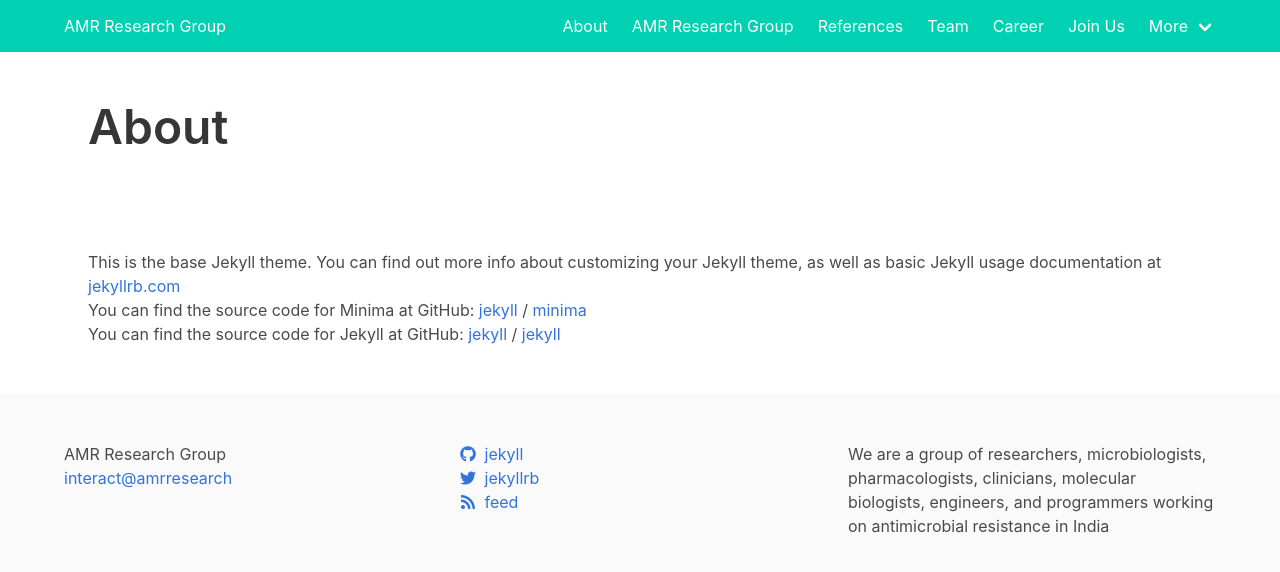
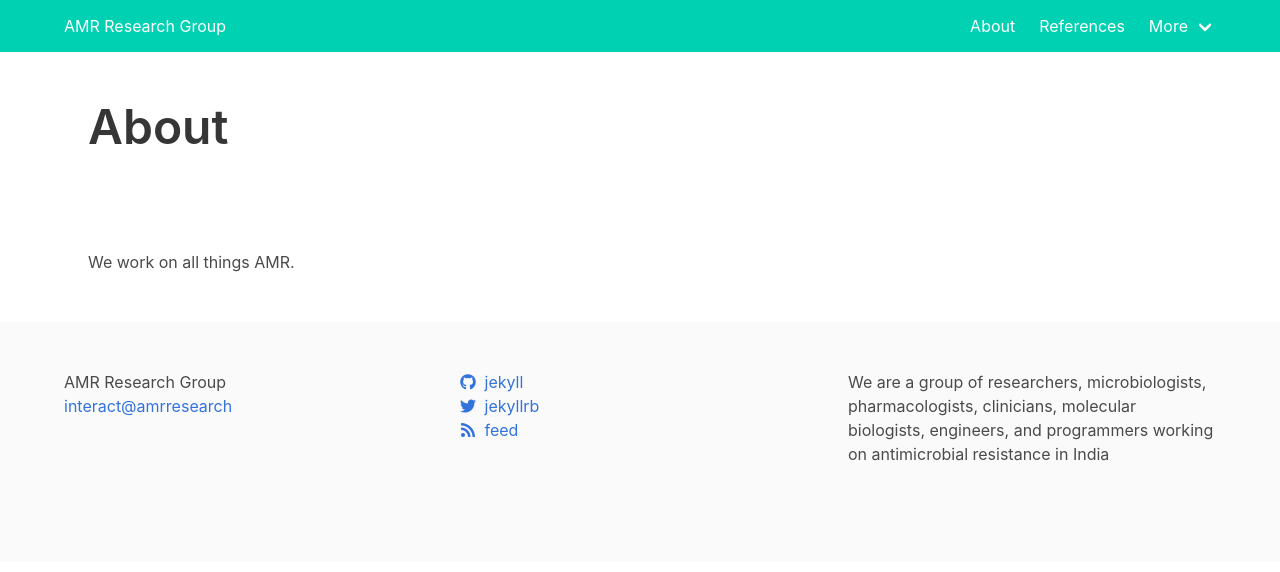
Before and after one commit to onehealthamr/onehealthamr.in, a Jekyll site: the page built from about.md, in a window 1280 px wide. Shown: the top 572 px of the page. Built offline with Jekyll 4.4.1, drawn with Linux system fonts in a browser that asks for light colours; nearby versions of some CDN libraries.

Commit message:
cleanup links

```diff
--- a/_includes/header.html
+++ b/_includes/header.html
@@ -30,9 +30,8 @@
           {%- endfor -%}
           {%- endif -%}
 
-          <a class="navbar-item">Team</a>
-          <a class="navbar-item">Career</a>
-          <a class="navbar-item">Join Us</a>
+          <!-- <a class="navbar-item">Team</a> -->
+
           <div class="navbar-item has-dropdown is-hoverable">
               <a class="navbar-link">
                 More
--- a/_layouts/home.html
+++ b/_layouts/home.html
@@ -8,10 +8,10 @@
       <div class="hero-body">
         <div class="container">
           <h1 class="title">
-            {{ page.title}}
+            {{ site.title}}
           </h1>
           <h2 class="subtitle">
-            {{ page.subtitle }}
+            {{ site.description }}
           </h2>
         </div>
       </div>
--- a/about.md
+++ b/about.md
@@ -4,15 +4,4 @@
 permalink: /about/
 ---
 
-This is the base Jekyll theme. You can find out more info about customizing your Jekyll theme, as well as basic Jekyll usage documentation at [jekyllrb.com](https://jekyllrb.com/)
-
-You can find the source code for Minima at GitHub:
-[jekyll][jekyll-organization] /
-[minima](https://github.com/jekyll/minima)
-
-You can find the source code for Jekyll at GitHub:
-[jekyll][jekyll-organization] /
-[jekyll](https://github.com/jekyll/jekyll)
-
-
-[jekyll-organization]: https://github.com/jekyll
+We work on all things AMR.
```
Also changed, not shown: index.md (+0 -2 lines).
